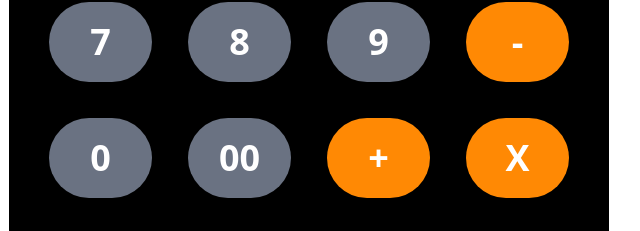
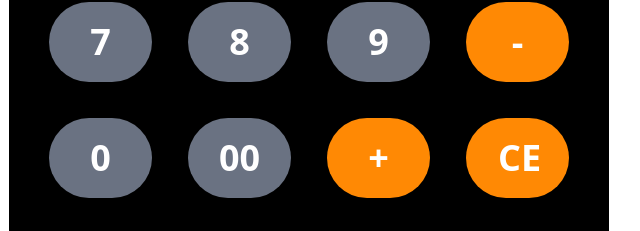
Before and after one commit to Oyed227/ASS.JS, a plain HTML site: page index.html in a window 1280 px wide. Shown: the part 362-593 px from the top of the page, 331-971 px from the left. Drawn offline with nearby package versions, Linux system fonts and the light colour scheme.

Commit message:
first push

```diff
--- a/index.html
+++ b/index.html
@@ -29,7 +29,7 @@
     <button class="px-6 py-4 bg-gray-500 text-white rounded-full font-bold text-4xl hover:bg-gray-800" onclick="addInput(0)">0</button>
     <button class="px-5 py-4 bg-gray-500 text-white rounded-full font-bold text-4xl hover:bg-gray-800" onclick="addInput('00')">00</button>
     <button class="px-8 py-5 bg-orange-400 rounded-full font-bold text-4xl" onclick="addInput('+')">+</button>
-    <button class="px-8 py-5 bg-orange-400 rounded-full font-bold text-4xl" onclick="deleteLastElement()">X</button>
+    <button class="px-8 py-5 bg-orange-400 rounded-full font-bold text-4xl" onclick="deleteLastElement()">CE</button>
     <button class="px-8 py-5 bg-orange-400 rounded-full font-bold text-4xl" onclick="calculate()">=</button>
     <button class="px-8 py-5 bg-orange-400 rounded-full font-bold text-4xl" onclick="addInput('.')">.</button>
    </div>
```
